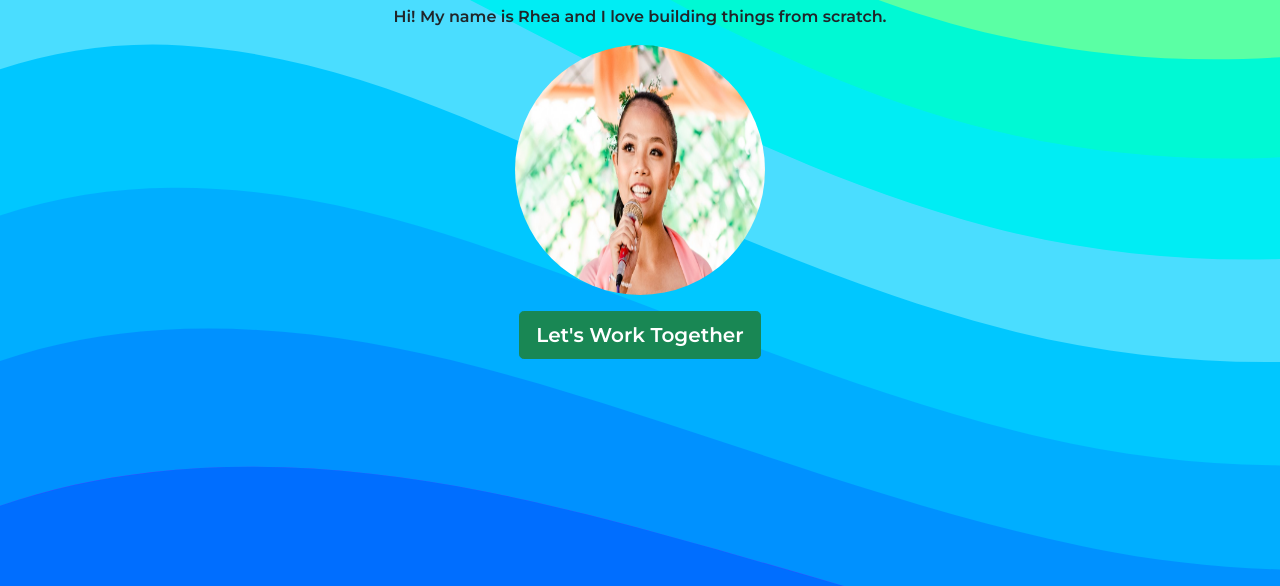
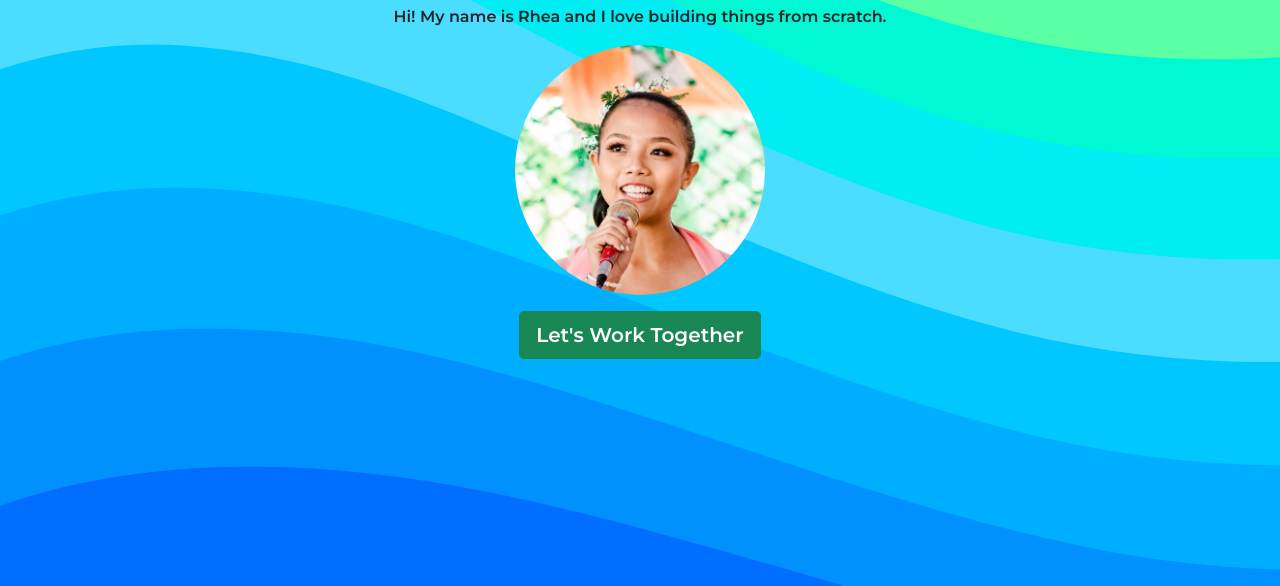
Before and after one commit to eajane28/fcbportfolio, a plain HTML site: page index.html in a window 1280 px wide. Shown: the part 214-800 px from the top of the page. Drawn offline with nearby package versions, Linux system fonts and the light colour scheme.

Commit message:
Update index.html

```diff
--- a/index.html
+++ b/index.html
@@ -23,7 +23,7 @@
 		<section id="landing" class="text-center mt-5">
 			<h1>Full Stack Web Developer</h1>
 			<p>Hi! My name is Rhea and I love building things from scratch.</p>
-			<img src="images/rhea.jpg" id="profile" class="img-fluid">
+			<img src="images/Escalona, Rhea Jane_BSCpE 3B (2).jpg" id="profile" class="img-fluid">
 			<a href="mailto:rheajane.escalona@bisu.edu.ph" class="btn btn-success btn-lg mt-3">Let's Work Together</a>
 		</section>
 	</div>
```
